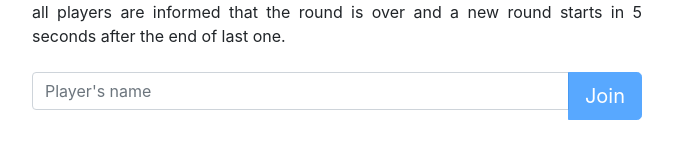
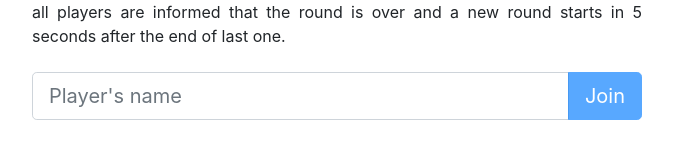
Before and after one commit to lackovic/math-game, an Angular app in the folder client/: page / in a window 1280 px wide. Shown: the part 589-748 px from the top of the page, without its empty margins (303-976 px from the left). Built offline with nearby package versions, Linux system fonts and the light colour scheme.

Commit message:
Fix minor layout issues in the home page

```diff
--- a/client/src/app/pages/home/home.component.html
+++ b/client/src/app/pages/home/home.component.html
@@ -19,7 +19,7 @@
   informed that the round is over and a new round starts in 5 seconds after the end of last one.</p>
 
 <form (ngSubmit)="join()" #joinForm="ngForm">
-  <div class="form-group input-group pt-2 pb-2">
+  <div class="input-group input-group-lg py-2">
     <input type="text" name="playerName" class="form-control" placeholder="Player's name" [(ngModel)]="playerName" required>
     <div class="input-group-append">
       <button type="submit" class="btn btn-primary btn-lg" [disabled]="!joinForm.form.valid">
```
